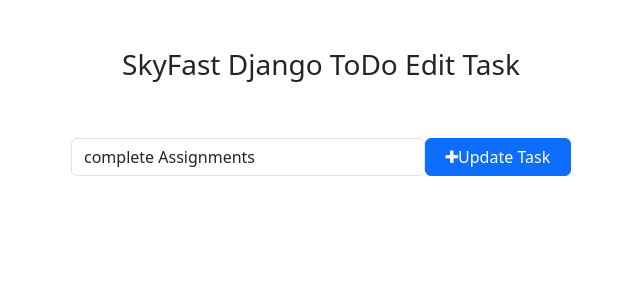
After one commit to koushik21-design/todoApp, a Django app: page /todo/edit_task/1/ in a window 1280 px wide. The commit adds this page. Shown: the top 300 px of the page, without its empty margins (319-959 px from the left). Run offline with Django 5.2, Linux system fonts and the light colour scheme; data comes from the database, SQL or seed files in the repository; both versions use the stored data as it was after the commit.

Commit message:
Completed

```diff
--- a/project1/views.py
+++ b/project1/views.py
@@ -2,8 +2,10 @@
 from todo.models import Task
 
 def home(request):
-    tasks=Task.objects.filter(is_completed=False)
+    tasks=Task.objects.filter(is_completed=False).order_by('-updated_at')
+    completed_tasks=Task.objects.filter(is_completed=True)
     context={
-        'tasks':tasks
+        'tasks':tasks,
+        'completed_tasks':completed_tasks,
     }
     return render(request,'home.html',context)
--- /dev/null
+++ b/templates/edit_task.html
@@ -0,0 +1,27 @@
+<!DOCTYPE html>
+<html lang="en">
+<head>
+    <meta charset="UTF-8">
+    <meta name="viewport" content="width=device-width, initial-scale=1.0">
+     <!-- Bootstrap -->
+    <link href="https://cdn.jsdelivr.net/npm/bootstrap@5.3.0-alpha1/dist/css/bootstrap.min.css" rel="stylesheet" integrity="sha384-GLhlTQ8iRABdZLl6O3oVMWSktQOp6b7In1Zl3/Jr59b6EGGoI1aFkw7cmDA6j6gD" crossorigin="anonymous">
+    <script src="https://cdn.jsdelivr.net/npm/bootstrap@5.3.0-alpha1/dist/js/bootstrap.bundle.min.js" integrity="sha384-w76AqPfDkMBDXo30jS1Sgez6pr3x5MlQ1ZAGC+nuZB+EYdgRZgiwxhTBTkF7CXvN" crossorigin="anonymous"></script>
+    <!-- Font Awesome Icons -->
+    <link rel="stylesheet" href="https://cdnjs.cloudflare.com/ajax/libs/font-awesome/4.7.0/css/font-awesome.min.css">
+    <title>ToDo- Edit Task</title>
+</head>
+<body>
+    <div class="container">
+        <h3 class="pt-5 text-center pb-5">SkyFast Django ToDo Edit Task</h3>
+        <form action="{% url 'edit_task' get_task.pk %}" method="POST" style="width:500px; margin:auto;" >
+        {% csrf_token %}
+            <div class="form-group">
+                <span style="display: flex;">
+                    <input type="text" name="task" class="form-control" placeholder="Add a task" value="{{get_task.task}}">
+                    <button type="submit" class="btn btn-primary" style="width: 200px;"><i class="fa fa-plus"></i>Update Task</button>
+                </span>
+            </div>
+        </form>
+    </div>
+</body>
+</html>
--- a/todo/urls.py
+++ b/todo/urls.py
@@ -4,5 +4,9 @@
 
 
 urlpatterns = [
-    path('addTask',views.addTask,name='addTask')
+    path('addTask',views.addTask,name='addTask'),
+    path('mark_as_done/<int:pk>/',views.mark_as_done,name='mark_as_done'),
+    path('mark_as_undone/<int:pk>/',views.mark_as_undone,name='mark_as_undone'),
+    path('edit_task/<int:pk>/',views.edit_task,name='edit_task'),
+    path('delete_task/<int:pk>/',views.delete_task,name='delete_task')
 ]
--- a/todo/views.py
+++ b/todo/views.py
@@ -1,4 +1,4 @@
-from django.shortcuts import redirect, render
+from django.shortcuts import get_object_or_404, redirect, render
 
 from todo.models import Task
 
@@ -6,3 +6,33 @@
     task=request.POST['task']
     Task.objects.create(task=task)
     return redirect('home')
+
+def mark_as_done(request,pk):
+    task=get_object_or_404(Task,pk=pk)
+    task.is_completed=True
+    task.save()
+    return redirect('home')
+
+def mark_as_undone(request,pk):
+    task=get_object_or_404(Task,pk=pk)
+    task.is_completed=False
+    task.save()
+    return redirect('home')
+
+def edit_task(request,pk):
+    get_task=get_object_or_404(Task,pk=pk)
+    if request.method=='POST':
+        new_task=request.POST['task']
+        get_task.task=new_task
+        get_task.save()
+        return redirect('home')
+    else:
+        context={
+            'get_task':get_task
+        }
+        return render(request,'edit_task.html',context)
+
+def delete_task(request,pk):
+    task=get_object_or_404(Task,pk=pk)
+    task.delete()
+    return redirect('home')
```
Also changed, not shown: templates/home.html (+13 -3 lines), db.sqlite3.
